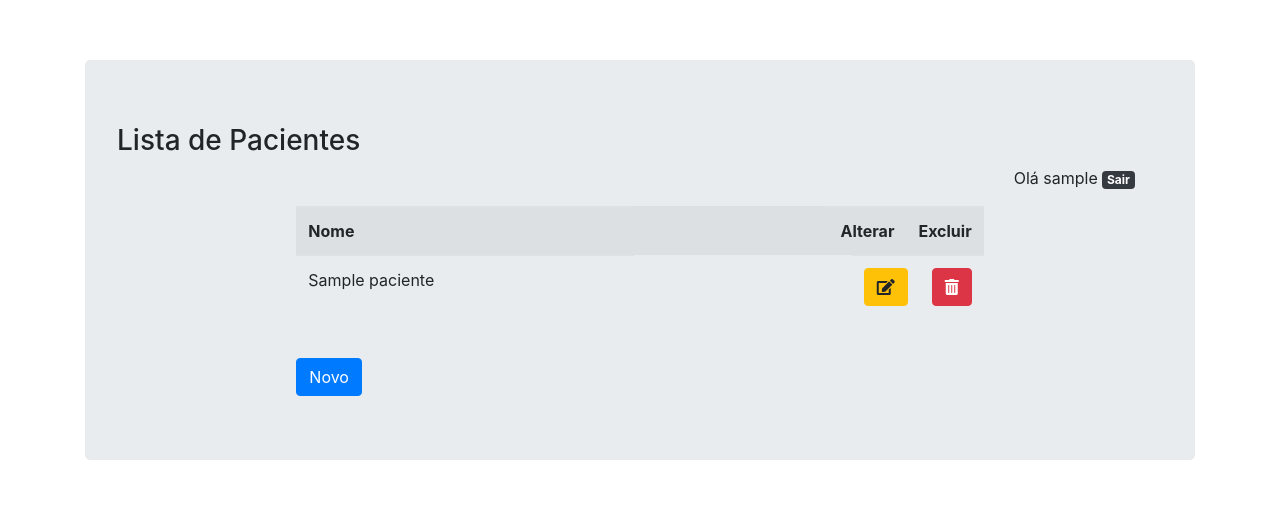
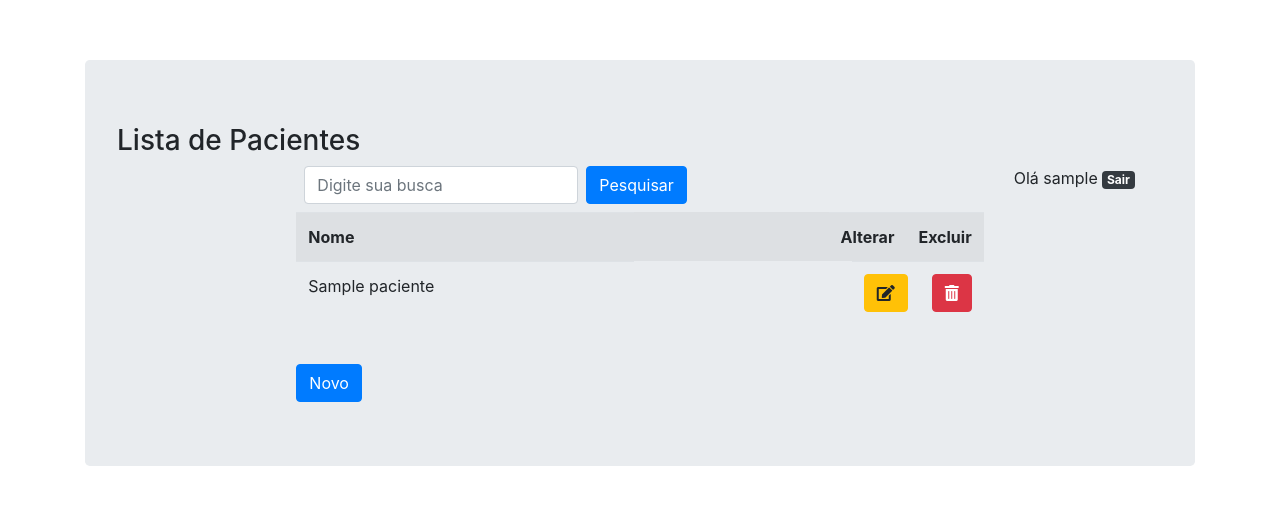
Before and after one commit to dieison/hm-sae, a Django app: page /paciente/lista/ in a window 1280 px wide. Shown: the top 506 px of the page. Run offline with Django 3.2, Linux system fonts and the light colour scheme; a user stored in the database is signed in; tables that the repository leaves empty hold one stand-in row (values such as "Sample post"); some libraries are stand-ins or nearby versions.

Commit message:
implementando busca
implementando busca

```diff
--- a/atendimento/views.py
+++ b/atendimento/views.py
@@ -5,7 +5,13 @@ from .forms import PacienteForm
 
 @login_required
 def lista_pacientes(request):
-    pacientes = Paciente.objects.all()
+    termo_busca = request.GET.get('pesquisa', None)
+
+    if termo_busca:
+        pacientes = Paciente.objects.all()
+        pacientes = pacientes.filter(nome_do_Paciente=termo_busca)
+    else:
+        pacientes = Paciente.objects.all()
     return render(request, 'pacientes.html', {'pacientes': pacientes})
 
 
--- a/templates/pacientes.html
+++ b/templates/pacientes.html
@@ -10,6 +10,12 @@
         </div>
 
         <div class="col-md-8">
+            <form class="form-inline">
+              <div class="form-group mx-sm-2 mb-2" >
+                <input type="text" class="form-control" id="pesquisa" name="pesquisa" placeholder="Digite sua busca">
+              </div>
+              <button type="submit" class="btn btn-primary mb-2">Pesquisar</button>
+            </form>
         </div>
 
         <div class="col-sm">
```
